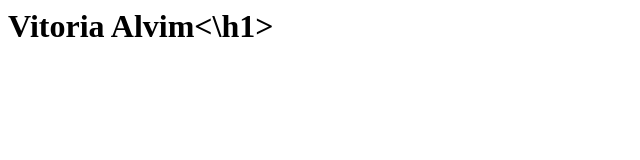
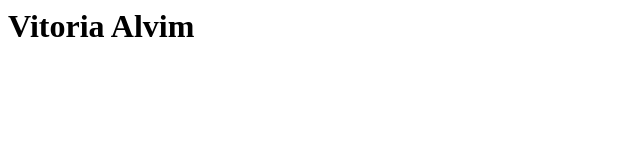
Before and after one commit to VitoriaAlvim7/vitoriaalvim7.github.io, a plain HTML site: page index.html in a window 1280 px wide. Shown: the whole page, without its empty margins (0-640 px from the left). Drawn offline with Linux system fonts and the light colour scheme.

Commit message:
edit commit

```diff
--- a/index.html
+++ b/index.html
@@ -1 +1 @@
-<h1>Vitoria Alvim<\h1>
+<h1>Vitoria Alvim</h1>
```
